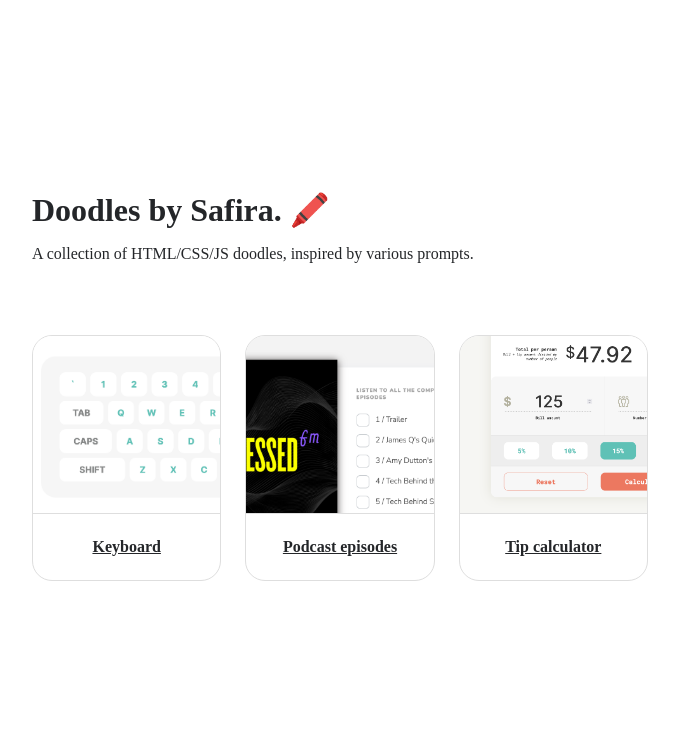
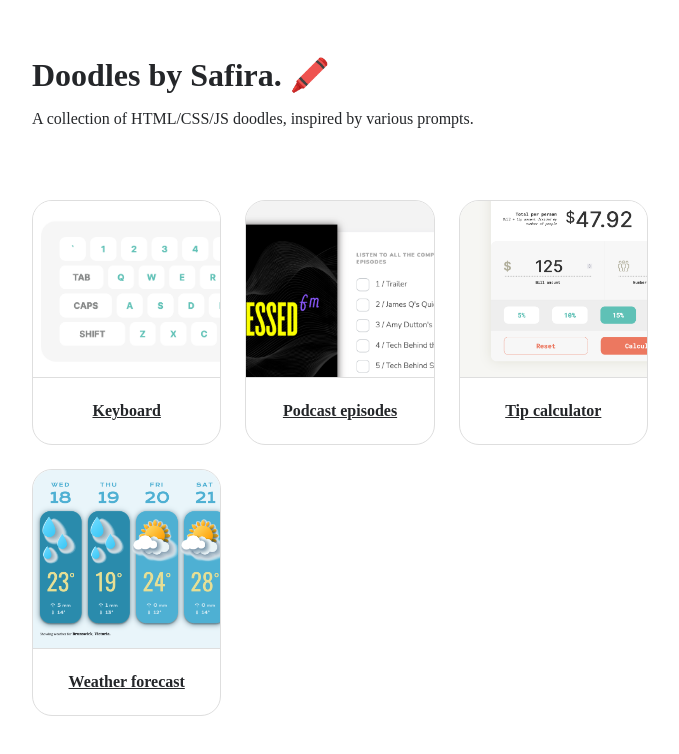
Before and after one commit to safiranugroho/safira.me-11ty, a SvelteKit app: page / in a window 1280 px wide. Shown: the top 754 px of the page, without its empty margins (300-979 px from the left). Built offline with nearby package versions, Linux system fonts and the light colour scheme.

Commit message:
add weather solution to homepage

```diff
--- a/src/routes/+page.svelte
+++ b/src/routes/+page.svelte
@@ -4,6 +4,7 @@
   import keyboard from '$lib/assets/keyboard.png';
   import podcast from '$lib/assets/podcast.png';
   import tip from '$lib/assets/tip.png';
+  import weather from '$lib/assets/weather.png';
 
   const doodles = [
     {
@@ -20,6 +21,12 @@
       path: '/tip-calculator',
       name: 'Tip calculator',
       cover: tip
+    },
+
+    {
+      path: '/weather',
+      name: 'Weather forecast',
+      cover: weather
     }
   ];
 </script>
--- a/src/routes/weather/+page.svelte
+++ b/src/routes/weather/+page.svelte
@@ -129,7 +129,7 @@
 <Page background="#E9F5FA">
   <Header
     slot="header"
-    heading="Weather"
+    heading="Weather forecast"
     subheading="What's the weather like today?"
     completedDate="18 January 2023"
   />
```
Also changed, not shown: src/lib/assets/weather.png (added).
